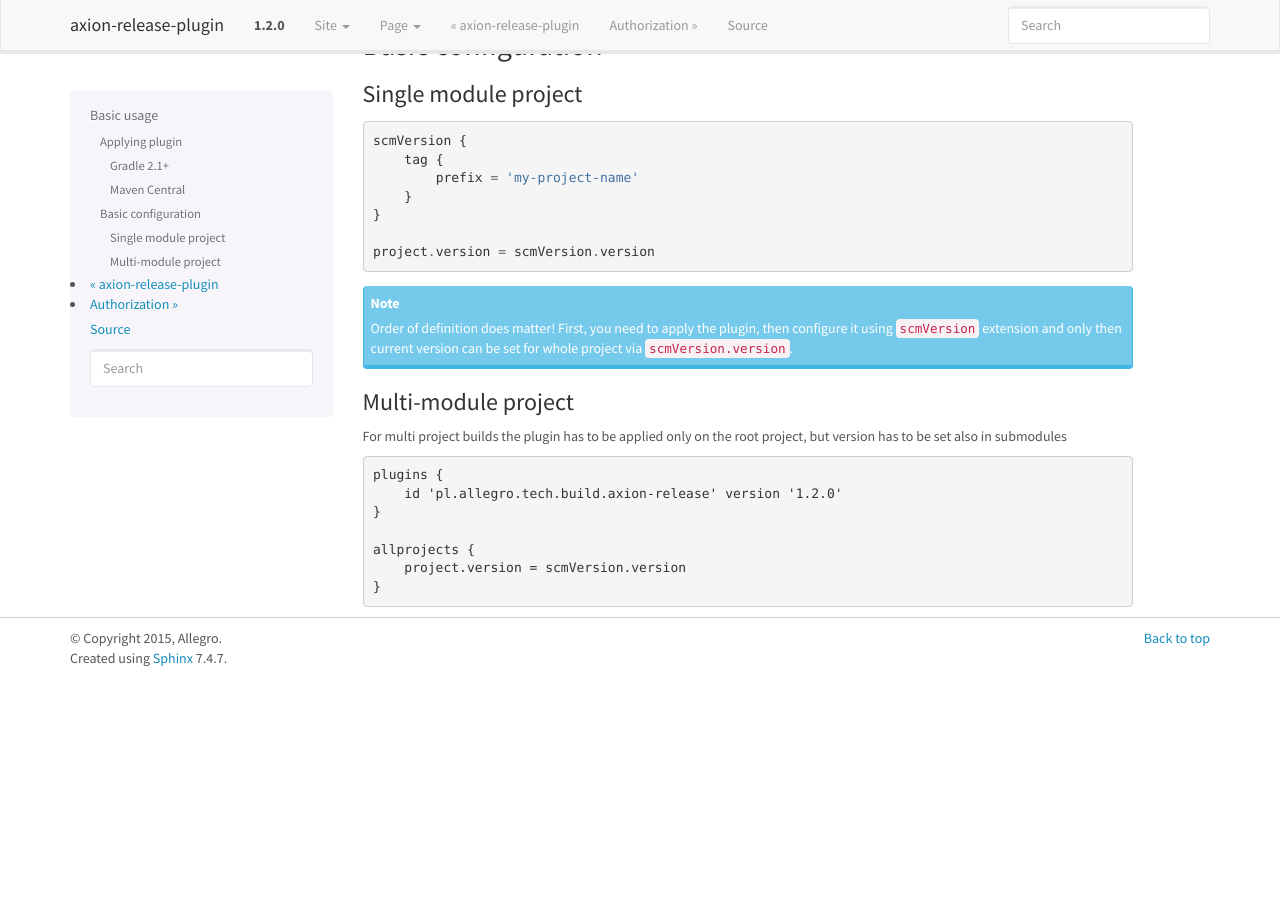
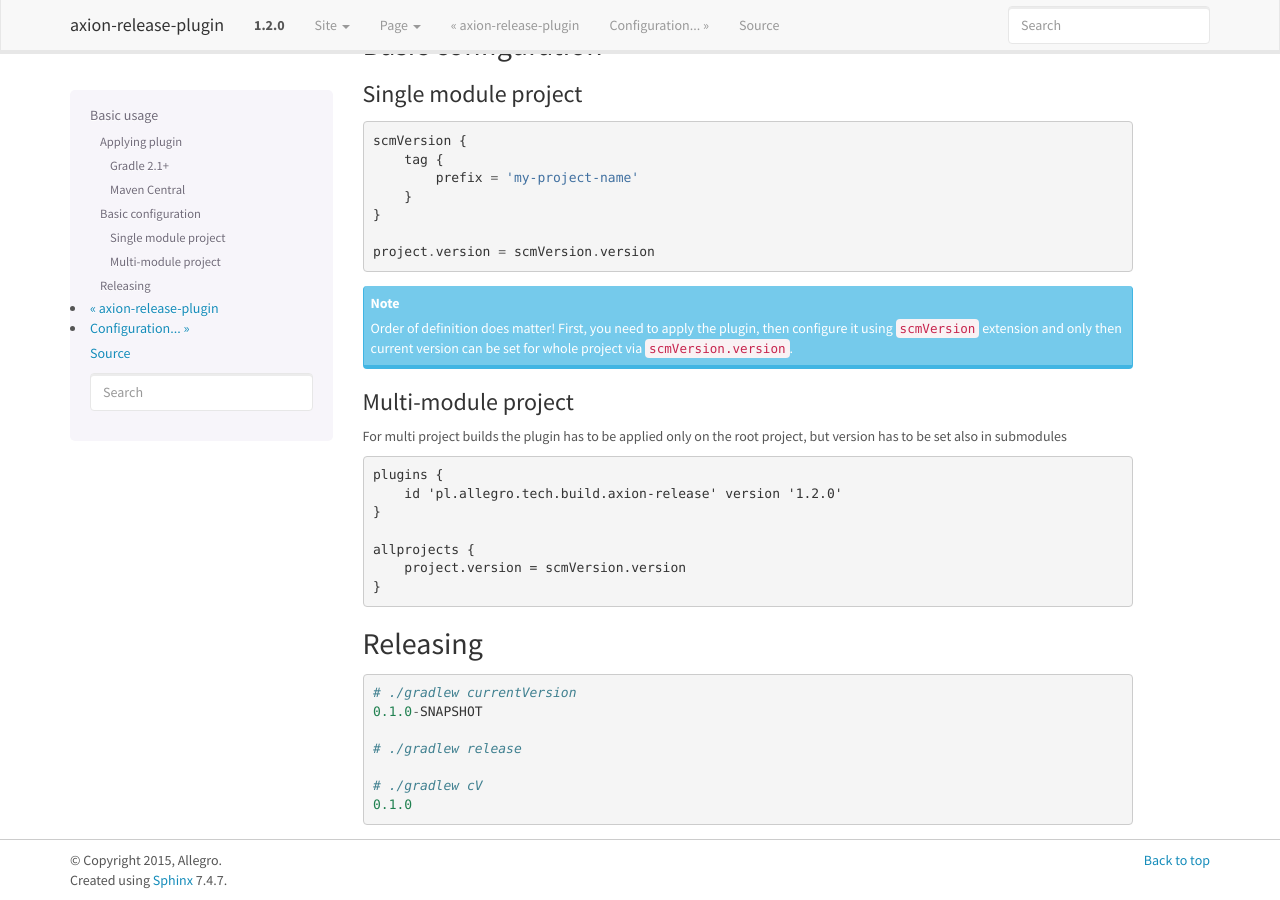
Before and after one commit to allegro/axion-release-plugin, a Sphinx documentation site: the page built from docs/configuration/basic_usage.rst, in a window 1280 px wide and 900 px high, scrolled down 732 px. Built offline with Sphinx 7.4.7, drawn with Linux system fonts in a browser that asks for light colours; before the commit the page ends 1410 px from its top, so only the background shows below that.

Commit message:
added configuration overview and tasks in docs

```diff
--- a/docs/configuration/basic_usage.rst
+++ b/docs/configuration/basic_usage.rst
@@ -76,3 +76,16 @@
     allprojects {
         project.version = scmVersion.version
     }
+
+Releasing
+---------
+
+::
+
+    # ./gradlew currentVersion
+    0.1.0-SNAPSHOT
+
+    # ./gradlew release
+
+    # ./gradlew cV
+    0.1.0
--- a/docs/index.rst
+++ b/docs/index.rst
@@ -5,13 +5,22 @@
 See `Github project <http://github.com/allegro/axion-release-plugin>`_ to see the source code and motivation for creating
 this plugin.
 
+General
+-------
+
+.. toctree::
+    :titlesonly:
+
+    configuration/basic_usage
+    configuration/overview
+    configuration/tasks
+
 Configuration
 -------------
 
 .. toctree::
     :titlesonly:
 
-    configuration/basic_usage
     configuration/authorization
     configuration/version
     configuration/next_version
```
Also changed, not shown: docs/configuration/overview.rst (added, +60 -0 lines), docs/configuration/tasks.rst (added, +31 -0 lines), docs/configuration/version.rst (+8 -1 lines).
